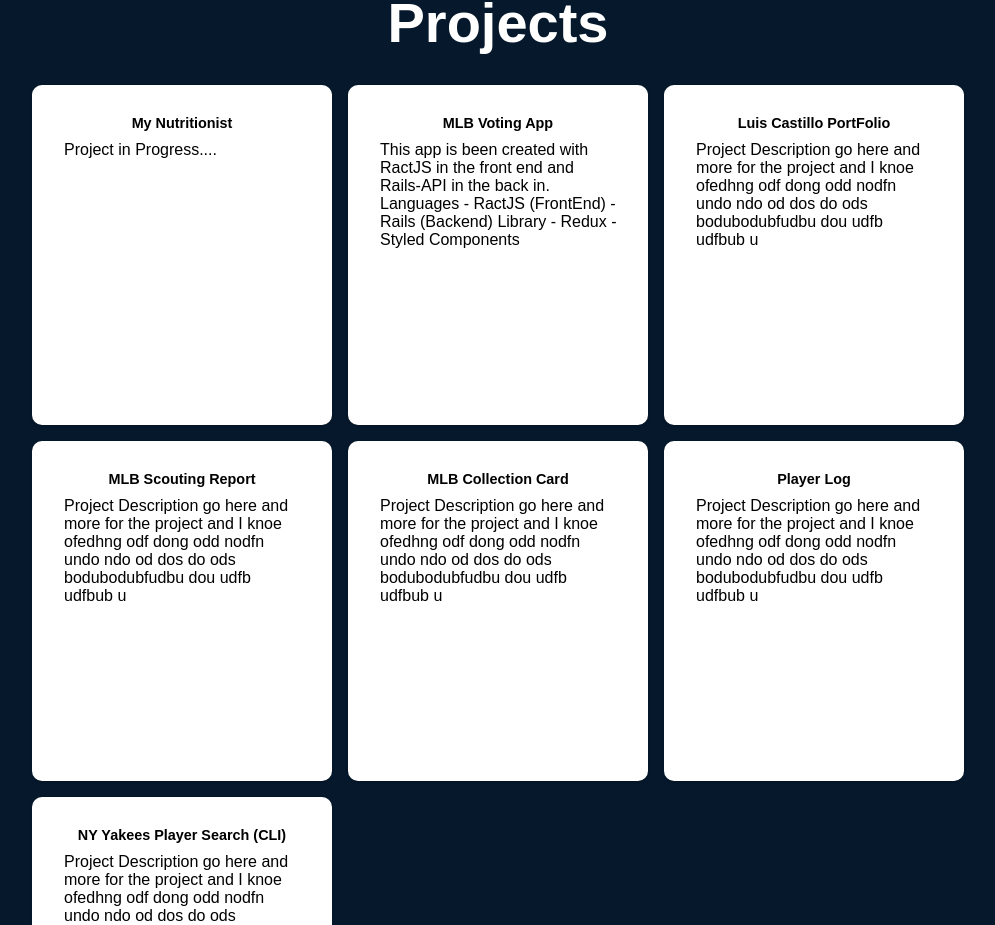
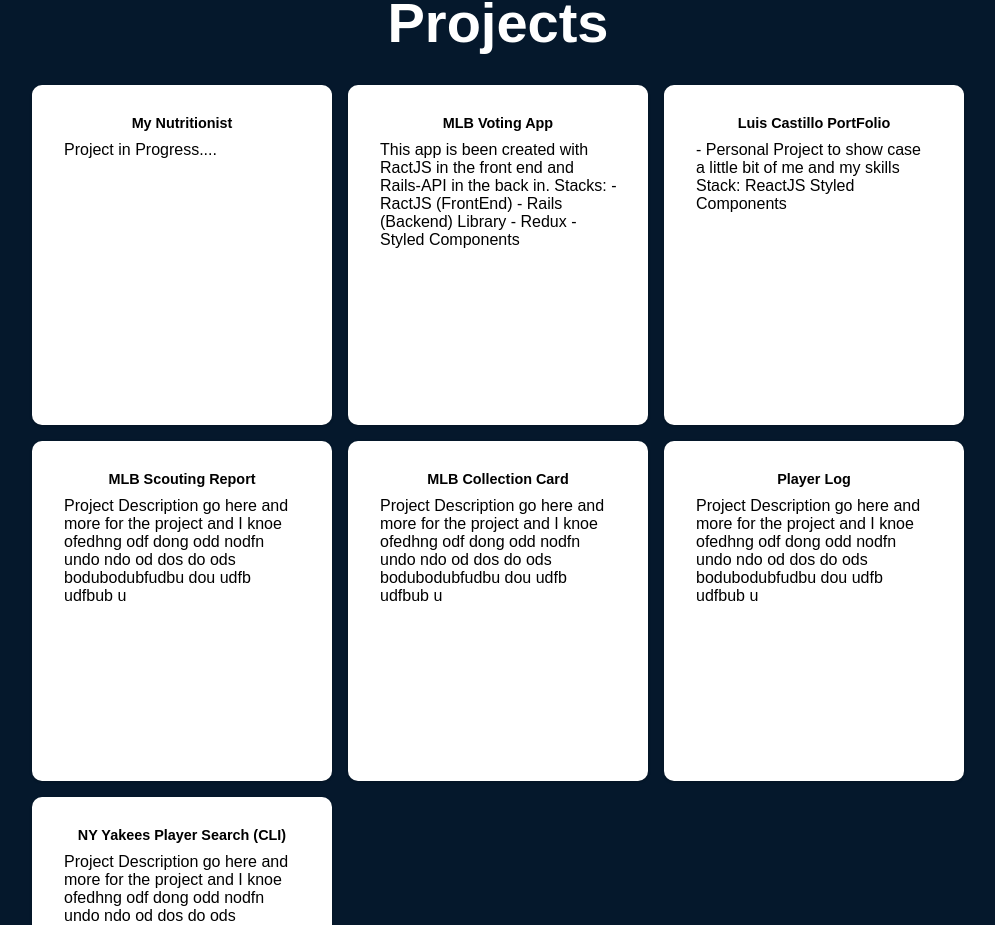
Before and after one commit to LuisCastilloKC/luis-castillo-portfolio, a React (Create React App) app: page /contact in a window 1280 px wide. Shown: the part 924-1849 px from the top of the page, without its empty margins (142-1137 px from the left). Built offline with nearby package versions, Linux system fonts and the light colour scheme.

Commit message:
add discription to Portfolio Project

```diff
--- a/src/pages/Projects.jsx
+++ b/src/pages/Projects.jsx
@@ -23,7 +23,7 @@
                                This app is been created with RactJS in the front end and Rails-API
                                in the back in.
 
-                               Languages
+                               Stacks:
                                - RactJS (FrontEnd)
                                - Rails (Backend)
 
@@ -37,7 +37,14 @@
                     <ProjectCards>
                         <ProjectH3>Luis Castillo PortFolio</ProjectH3>
                         <ProjectParagraphContainer>
-                            <ProjectP>Project Description go here and more for the project and I knoe ofedhng odf dong odd nodfn undo ndo od dos do ods bodubodubfudbu dou udfb udfbub u
+                            <ProjectP>
+                               - Personal Project to show case a little bit of me and my skills
+
+                               Stack:
+                               ReactJS
+                               Styled Components
+
+
                             </ProjectP>
                         </ProjectParagraphContainer>
                     </ProjectCards>
```
